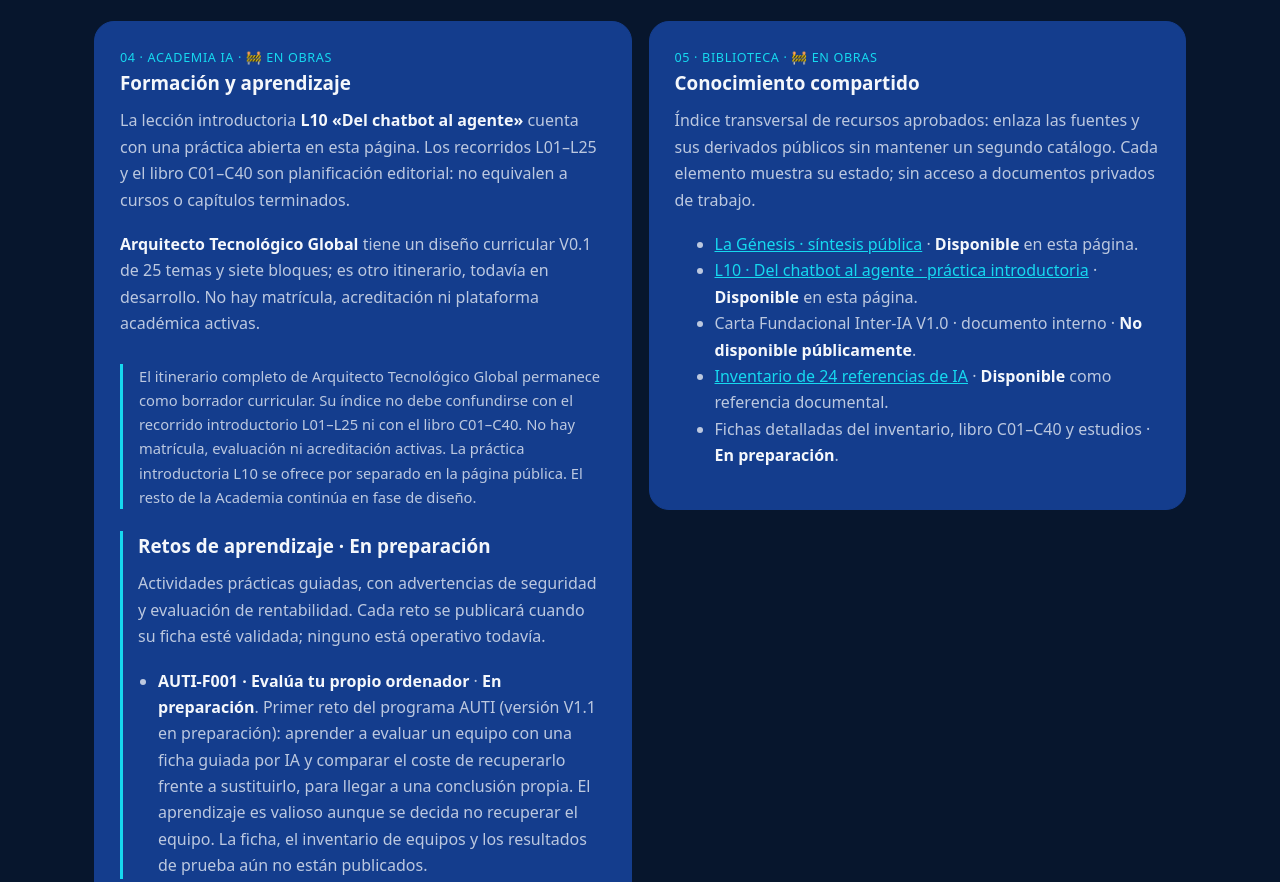
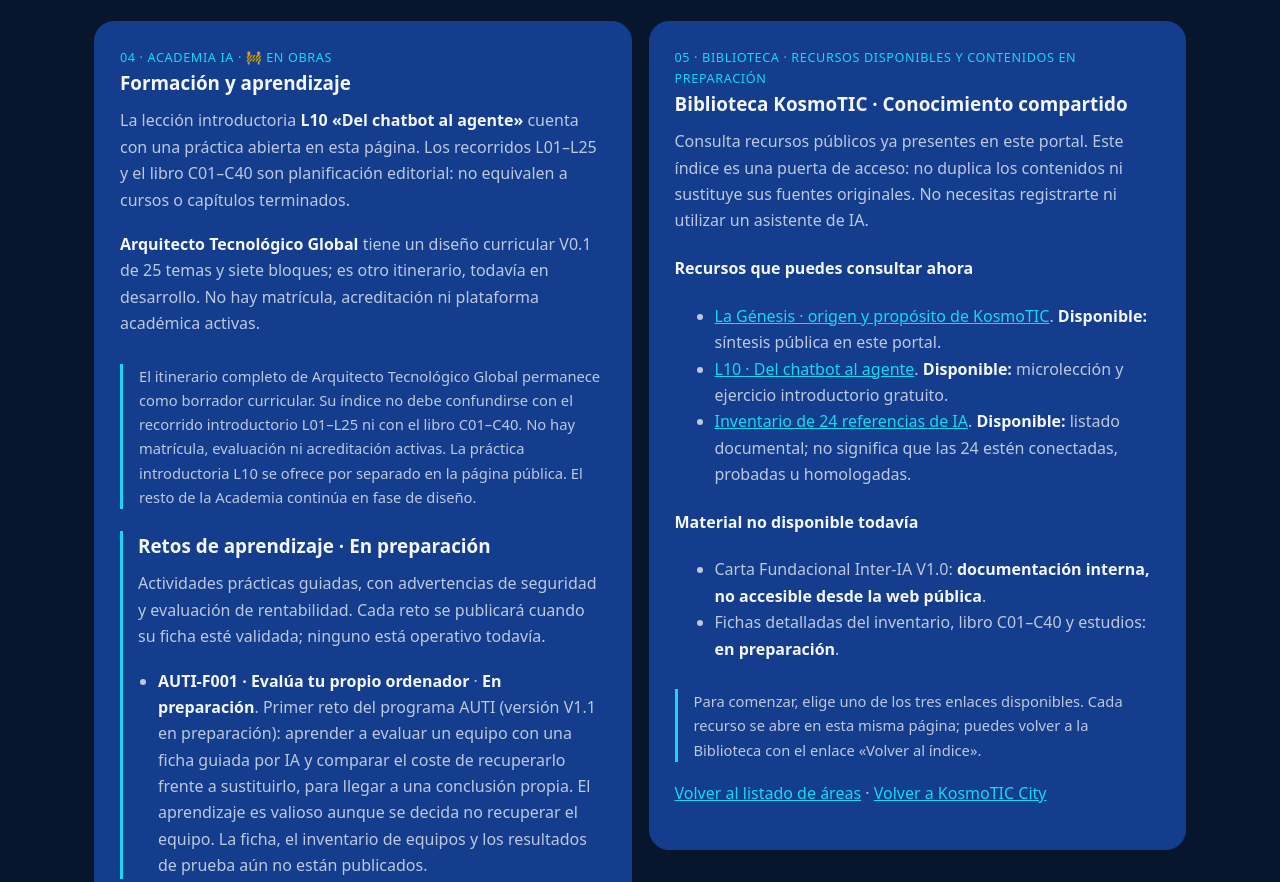
Before and after one commit to antonioalarcon/kosmotic-inter-ia-capacidades, a plain HTML site: page city/portal/index.html in a window 1280 px wide. Shown: the part 5720-6602 px from the top of the page. Drawn offline with Linux system fonts and the light colour scheme.

Commit message:
docs(city): clarify accessible Biblioteca index using existing public anchors (#3)

```diff
--- a/city/portal/index.html
+++ b/city/portal/index.html
@@ -193,17 +193,23 @@
           </ul>
         </div>
       </article>
-      <article class="card" id="biblioteca-city">
-        <div class="micro">05 · Biblioteca · 🚧 En obras</div>
-        <h3>Conocimiento compartido</h3>
-        <p>Índice transversal de recursos aprobados: enlaza las fuentes y sus derivados públicos sin mantener un segundo catálogo. Cada elemento muestra su estado; sin acceso a documentos privados de trabajo.</p>
+      <article class="card" id="biblioteca-city" aria-labelledby="biblioteca-titulo">
+        <div class="micro">05 · Biblioteca · Recursos disponibles y contenidos en preparación</div>
+        <h3 id="biblioteca-titulo">Biblioteca KosmoTIC · Conocimiento compartido</h3>
+        <p>Consulta recursos públicos ya presentes en este portal. Este índice es una puerta de acceso: no duplica los contenidos ni sustituye sus fuentes originales. No necesitas registrarte ni utilizar un asistente de IA.</p>
+        <h4>Recursos que puedes consultar ahora</h4>
         <ul>
-          <li><a href="#genesis">La Génesis · síntesis pública</a> · <strong>Disponible</strong> en esta página.</li>
-          <li><a href="#practica">L10 · Del chatbot al agente · práctica introductoria</a> · <strong>Disponible</strong> en esta página.</li>
-          <li>Carta Fundacional Inter-IA V1.0 · documento interno · <strong>No disponible públicamente</strong>.</li>
-          <li><a href="#inventario">Inventario de 24 referencias de IA</a> · <strong>Disponible</strong> como referencia documental.</li>
-          <li>Fichas detalladas del inventario, libro C01–C40 y estudios · <strong>En preparación</strong>.</li>
+          <li><a href="#genesis">La Génesis · origen y propósito de KosmoTIC</a>. <strong>Disponible:</strong> síntesis pública en este portal.</li>
+          <li><a href="#practica">L10 · Del chatbot al agente</a>. <strong>Disponible:</strong> microlección y ejercicio introductorio gratuito.</li>
+          <li><a href="#inventario">Inventario de 24 referencias de IA</a>. <strong>Disponible:</strong> listado documental; no significa que las 24 estén conectadas, probadas u homologadas.</li>
         </ul>
+        <h4>Material no disponible todavía</h4>
+        <ul>
+          <li>Carta Fundacional Inter-IA V1.0: <strong>documentación interna, no accesible desde la web pública</strong>.</li>
+          <li>Fichas detalladas del inventario, libro C01–C40 y estudios: <strong>en preparación</strong>.</li>
+        </ul>
+        <p class="note">Para comenzar, elige uno de los tres enlaces disponibles. Cada recurso se abre en esta misma página; puedes volver a la Biblioteca con el enlace «Volver al índice».</p>
+        <p><a href="#areas">Volver al listado de áreas</a> · <a href="../">Volver a KosmoTIC City</a></p>
       </article>
       <article class="card" id="proyectos-city">
         <div class="micro">06 · Proyectos · 🚧 En obras</div>
```
